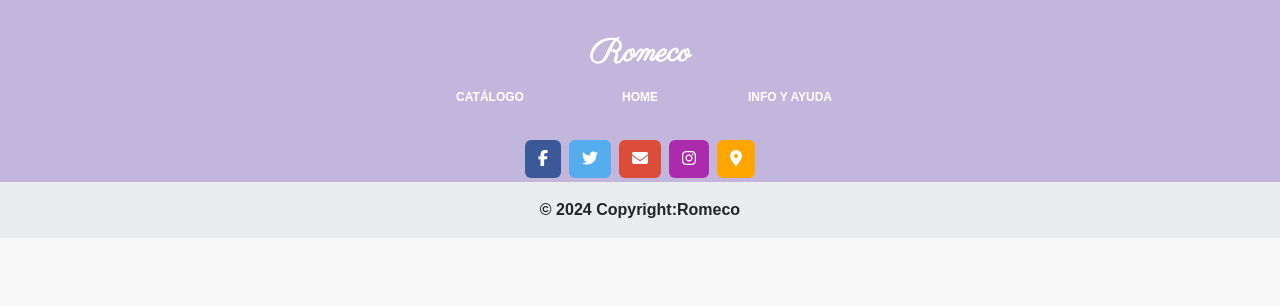
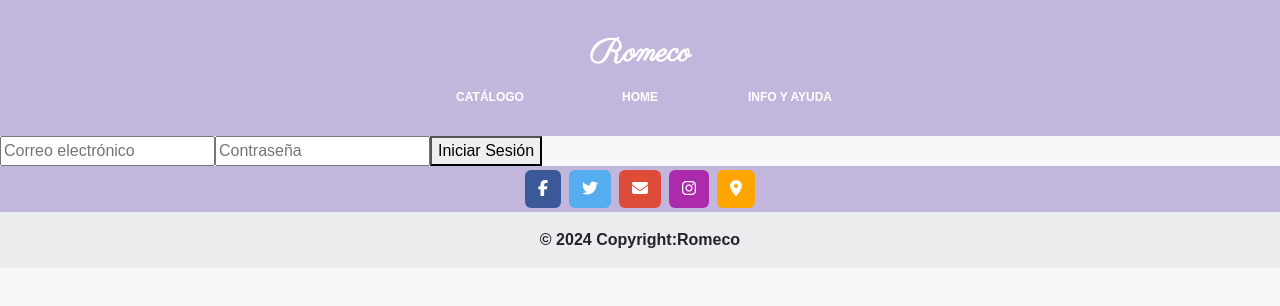
Before and after one commit to LuciaRosales9/ProyectoTienda, a React (Create React App) app in the folder romeco/: page /LoginUsuario in a window 1280 px wide. Shown: the top 306 px of the page. Built offline with nearby package versions, Linux system fonts and the light colour scheme; a web font is replaced by a local one.

Commit message:
frontend-iniciarSesion
hicimos la consulta fetch (POST) para iniciar sesion, generamos el formulario para el mismo y cuando los datos ingresados son validos, redireccionamos al home.

```diff
--- a/romeco/src/App.js
+++ b/romeco/src/App.js
@@ -13,6 +13,7 @@ import { Footer } from './components/Footer'
 import { InfoYAyuda } from './pages/InfoYAyuda';
 import Header from './components/Header';
 import { CrearUsuario} from './pages/crearUsuario';
+import { LoginUsuario} from './pages/loginUsuario';
 import { BrowserRouter as Router, Routes, Route} from 'react-router-dom';
 
 
@@ -28,6 +29,7 @@ function App() {
           <Route path="/infoyayuda" element={<InfoYAyuda />} />
           <Route path="/" element={<Home />} />
           <Route path="/CrearUsuario" element={<CrearUsuario />} />
+          <Route path="/LoginUsuario" element={<LoginUsuario />} />
         </Routes>
       </section>
 
--- /dev/null
+++ b/romeco/src/components/usuario/iniciarSesion.js
@@ -0,0 +1,52 @@
+import React, { useState } from 'react';
+
+function IniciarSesion() {
+
+    // Definimos los estados para los campos del formulario
+    const [mail, setMail] = useState('');
+    const [contrasena, setContrasena] = useState('');
+
+    // Función para manejar el envío del formulario
+    const manejarEnvioFormulario = (event) => {
+      event.preventDefault(); // Previene la acción por defecto del formulario
+
+      // Creamos un objeto con los datos del usuario
+      const datosLogin = {
+        mail: mail,
+        contrasena: contrasena,
+      };
+
+      // Enviamos una solicitud POST al backend con los datos del usuario
+      fetch('http://127.0.0.1:8000/api/login/', {
+        method: 'POST', // Método de la solicitud
+        headers: {
+          'Content-Type': 'application/json' // Tipo de contenido de la solicitud
+        },
+        body: JSON.stringify(datosLogin) // Convertimos el objeto a formato JSON
+      })
+        .then(response => {
+          if (!response.ok) {
+            throw new Error('Hubo un problema al iniciar sesión.'); // Manejamos errores de la solicitud
+          }
+          return response.json(); // Parseamos la respuesta JSON
+        })
+        .then(data => {
+          console.log('Sesión iniciada:', data); // Imprimimos los datos del usuario creado en la consola
+          // Aquí podrías redirigir al usuario a otra página o mostrar un mensaje de éxito
+          window.location.href = '/'; // Cambia '/dashboard' por la ruta de la página a la que quieres redirigir
+        })
+        .catch(error => {
+          console.error('Error al iniciar sesión:', error); // Manejamos errores
+          // Aquí podrías mostrar un mensaje de error al usuario
+        });
+    };
+
+    return {
+        mail, setMail,
+      contrasena, setContrasena,
+      manejarEnvioFormulario
+    };
+
+  }
+
+  export default IniciarSesion;
--- /dev/null
+++ b/romeco/src/pages/loginUsuario.js
@@ -0,0 +1,20 @@
+import React from 'react';
+import IniciarSesion from '../components/usuario/iniciarSesion';
+
+export const LoginUsuario = () => {
+    const {
+        mail, setMail,
+        contrasena, setContrasena,
+        manejarEnvioFormulario
+      } = IniciarSesion(); //hook
+
+
+      return (
+        <form onSubmit={manejarEnvioFormulario}>
+            <input type="email" value={mail} onChange={e => setMail(e.target.value)} placeholder="Correo electrónico" />
+          <input type="password" value={contrasena} onChange={e => setContrasena(e.target.value)} placeholder="Contraseña" />
+          <button type="submit">Iniciar Sesión</button>
+        </form>
+      );
+
+};
```
